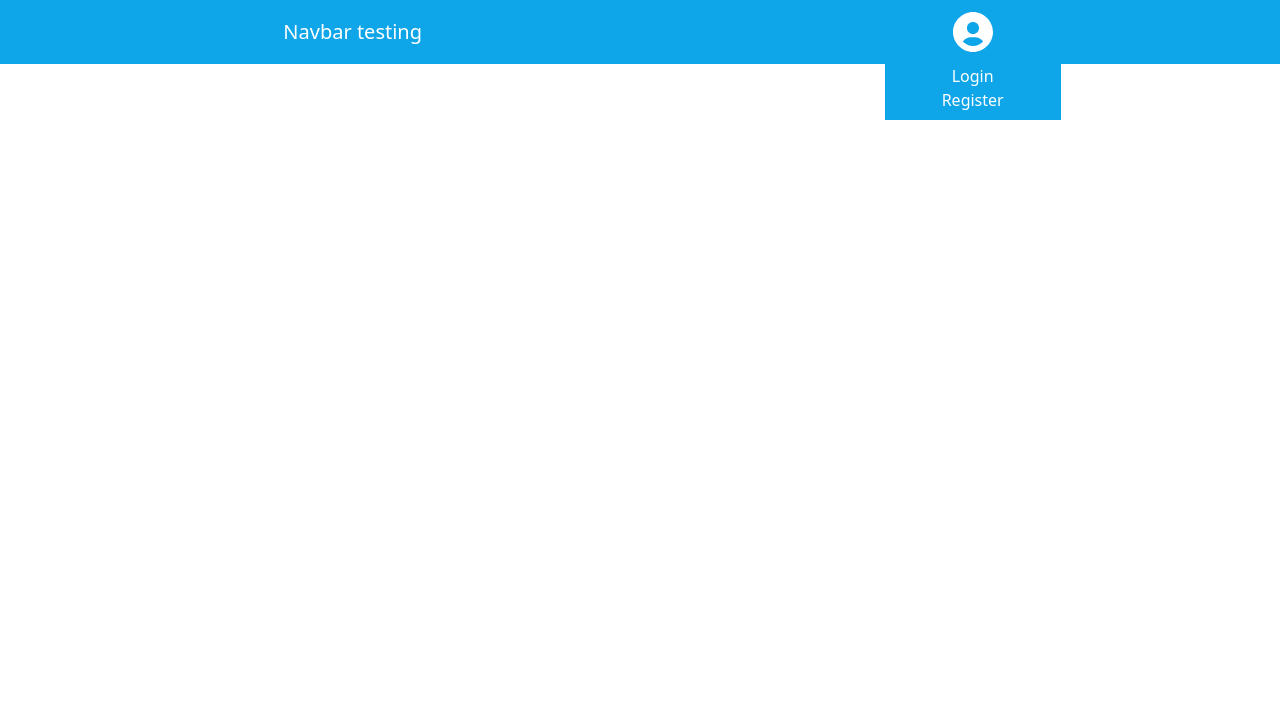
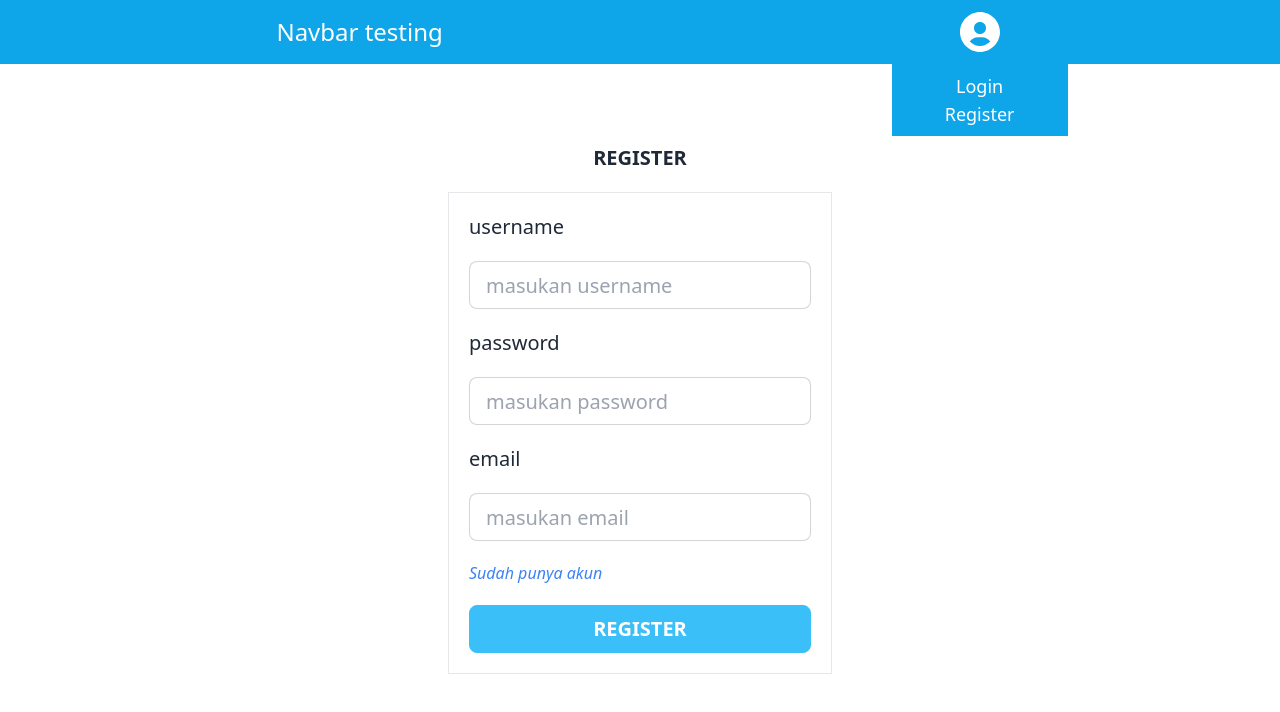
Before and after one commit to Nanahandresaputra/project-review-user, a React (Vite) app: page /register in a window 1280 px wide. Both pictures are taken after a click on the icon 972 px from the left and 32 px from the top of the page. Shown: the top 712 px of the page. Built offline with nearby package versions, Linux system fonts and the light colour scheme.

Commit message:
add pages v2

```diff
--- a/src/App.jsx
+++ b/src/App.jsx
@@ -11,7 +11,7 @@ function App() {
       <Navbar />
       <Routes>
         <Route path='login' element={<Login />} />
-        <Route path="'register" element={<Register />} />
+        <Route path='register' element={<Register />} />
       </Routes>
     </Router>
   );
--- a/src/components/input-text/inputText.jsx
+++ b/src/components/input-text/inputText.jsx
@@ -4,12 +4,12 @@ import React from "react";
 
 const InputText = ({ type, label }) => {
   return (
-    <label className='flex flex-col space-y-2'>
-      <span className='md:text-lg'>{label}</span>
+    <label className='flex flex-col space-y-2 md:space-y-5'>
+      <span className='md:text-xl'>{label}</span>
       <input
         type={type}
         placeholder={`masukan ${label}`}
-        className='input input-bordered w-full md:text-lg'
+        className='input input-bordered w-full md:text-xl'
       />
     </label>
   );
--- a/src/components/navbar/navbar.jsx
+++ b/src/components/navbar/navbar.jsx
@@ -13,7 +13,9 @@ const Navbar = () => {
 
   return (
     <section className='navbar bg-sky-500 text-white flex justify-around px-5 fixed top-0'>
-      <h1 className='text-lg font-medium md:text-xl'>Navbar testing</h1>
+      <h1 className='text-lg font-medium md:text-xl lg:text-2xl'>
+        Navbar testing
+      </h1>
       <div className='relative flex flex-col items-center'>
         <BiSolidUserCircle
           className='text-4xl md:text-5xl cursor-pointer'
@@ -23,8 +25,8 @@ const Navbar = () => {
         <div
           className={
             open
-              ? "opacity-100 absolute top-10 top-12 py-2 w-44 flex flex-col items-center bg-sky-500 transition"
-              : "opacity-0  absolute top-10 top-12 py-2 w-44 flex flex-col items-center bg-sky-500 transition"
+              ? "opacity-100 absolute top-10 md:top-12 lg:top-14 py-2 w-44 flex flex-col items-center bg-sky-500 transition md:text-lg"
+              : "opacity-0  absolute top-10 md:top-12 lg:top-14 py-2 w-44 flex flex-col items-center bg-sky-500 transition md:text-lg"
           }
         >
           <p>Login</p>
--- a/src/pages/login/login.jsx
+++ b/src/pages/login/login.jsx
@@ -1,16 +1,23 @@
 /** @format */
 
+import { Link } from "react-router-dom";
 import InputText from "../../components/input-text/inputText";
 
 const Login = () => {
   return (
-    <section className='mt-32 flex flex-col justify-center items-center space-y-3'>
-      <h1 className='text-lg font-semibold'>LOGIN</h1>
+    <section className='mt-32 md:mt-36 flex flex-col justify-center items-center space-y-3 md:space-y-5'>
+      <h1 className='text-lg font-semibold md:text-xl'>LOGIN</h1>
 
-      <form className='border shadow- p-5 flex flex-col space-y-5 md:w-72'>
+      <form className='border shadow- p-5 flex flex-col space-y-5 md:w-96'>
         <InputText label='username' type='text' />
         <InputText label='password' type='password' />
-        <button type='button' className='btn btn-info text-white'>
+        <Link
+          to='register'
+          className='italic text-blue-500 cursor-pointer hover:text-blue-800'
+        >
+          Buat akun
+        </Link>
+        <button type='button' className='btn btn-info text-white md:text-xl'>
           LOGIN
         </button>
       </form>
--- a/src/pages/register/register.jsx
+++ b/src/pages/register/register.jsx
@@ -1,15 +1,24 @@
 /** @format */
 
+import { Link } from "react-router-dom";
 import InputText from "../../components/input-text/inputText";
 
 const Register = () => {
   return (
-    <section className='mt-32 flex flex-col justify-center items-center space-y-3'>
-      <h1 className='text-lg font-semibold'>REGISTER</h1>
-      <form className='border shadow- p-5 flex flex-col space-y-5'>
+    <section className='mt-32 md:mt-36 flex flex-col justify-center items-center space-y-3 md:space-y-5'>
+      <h1 className='text-lg font-semibold md:text-xl'>REGISTER</h1>
+
+      <form className='border shadow- p-5 flex flex-col space-y-5 md:w-96'>
         <InputText label='username' type='text' />
         <InputText label='password' type='password' />
-        <button type='button' className='btn btn-info text-white'>
+        <InputText label='email' type='email' />
+        <Link
+          to='login'
+          className='italic text-blue-500 cursor-pointer hover:text-blue-800'
+        >
+          Sudah punya akun
+        </Link>
+        <button type='button' className='btn btn-info text-white md:text-xl'>
           REGISTER
         </button>
       </form>
```
